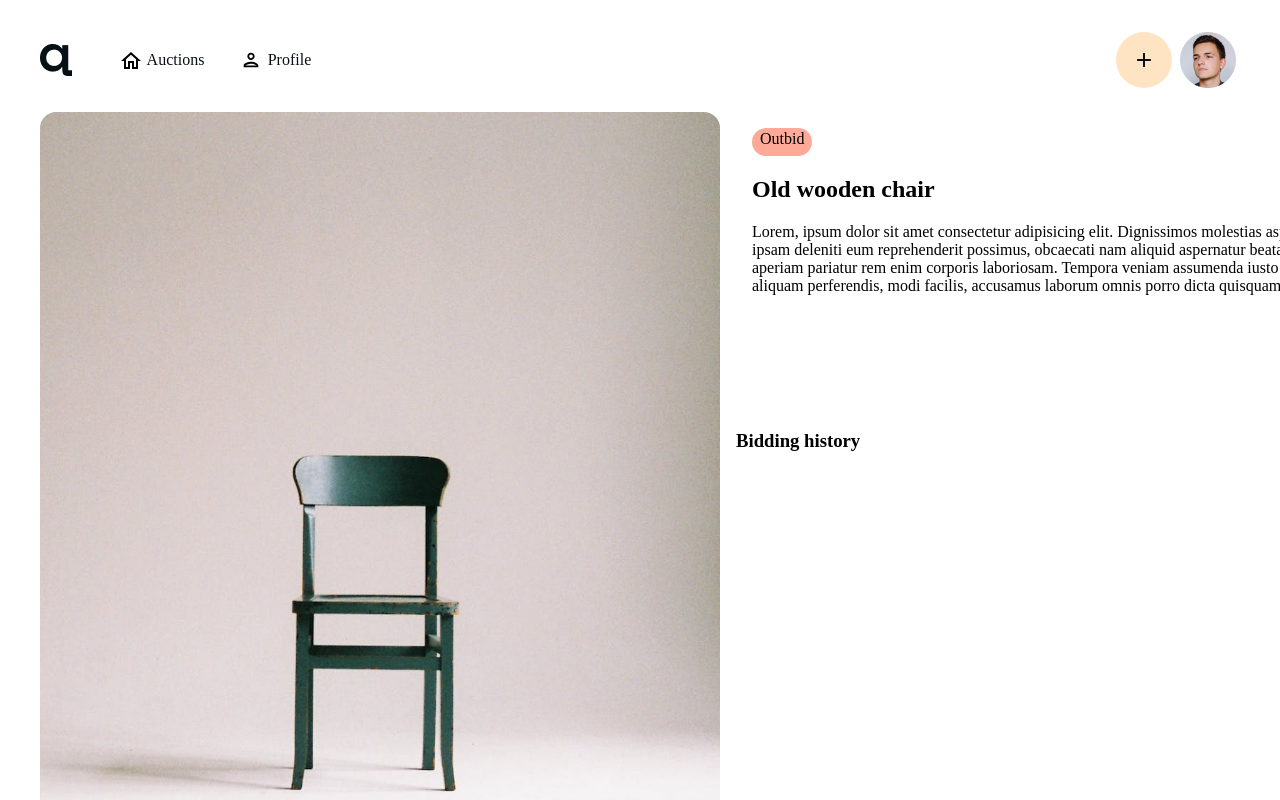
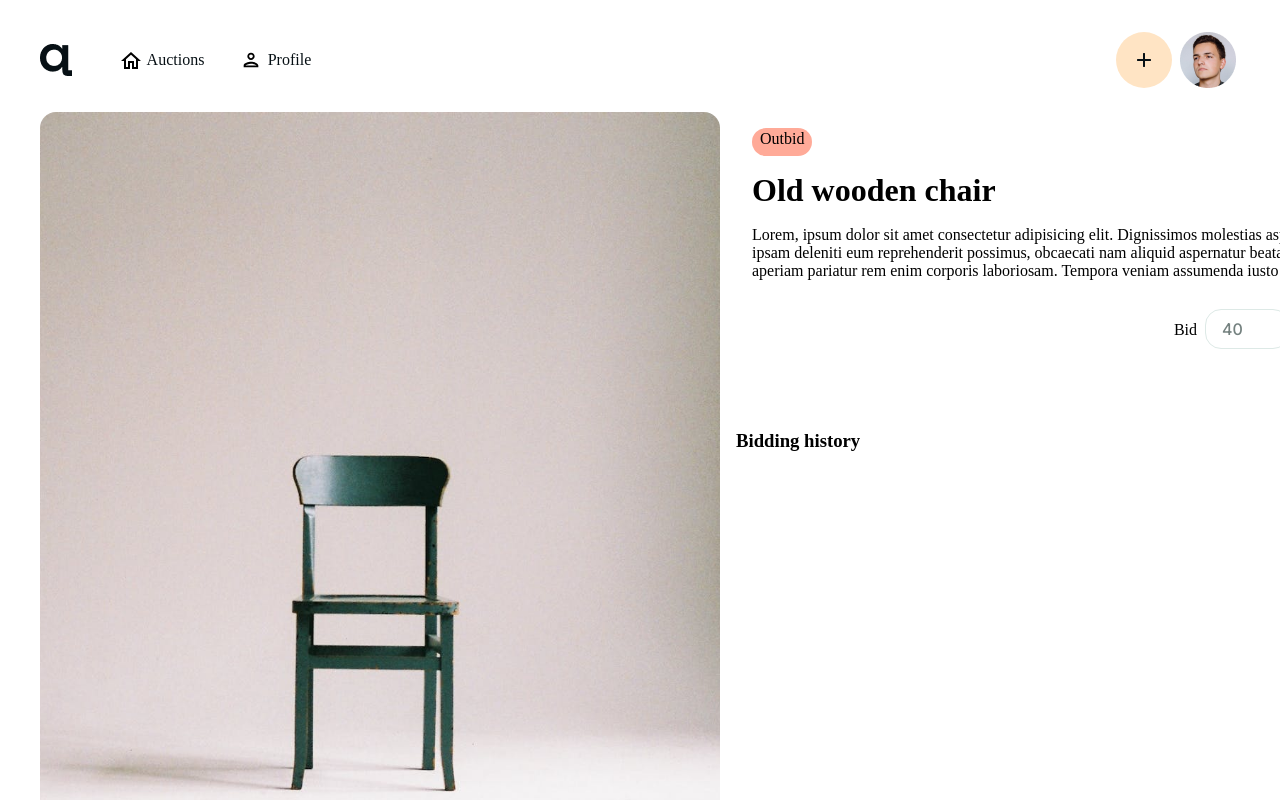
Before and after one commit to amadejaop/01-project-auctionbay-frontend-react, a React (Create React App) app: page /auction in a window 1280 px wide. Shown: the top 800 px of the page. Built offline with nearby package versions, Linux system fonts and the light colour scheme; the HTML template or start-up script is replaced by a standard one.

Commit message:
Add and style bidding form

```diff
--- a/src/assets/styles/Auction.css
+++ b/src/assets/styles/Auction.css
@@ -35,3 +35,60 @@
     justify-content: space-between;
     height: 28px;
 }
+
+.item-description > h2 {
+    font-size: 32px;
+    font-weight: 700;
+    margin-top: 16px;
+}
+
+.item-description > p {
+    margin-top: -10px;
+    margin-bottom: 29px;
+}
+
+form {
+    display: flex;
+    justify-content: flex-end;
+    gap: 8px;
+}
+
+form > button[type="submit"] {
+    background-color: #F4FF47;
+    padding: 8px 16px;
+    box-sizing: border-box;
+    width: 103px;
+    height: 40px;
+    border: none;
+    border-radius: 16px;
+    font-family: "Inter";
+    font-weight: 500;
+    font-size: 1rem;
+}
+
+form > button[type="submit"]:hover {
+    cursor: pointer;
+    background-color: #D0DB33;
+}
+
+input::-webkit-outer-spin-button,
+input::-webkit-inner-spin-button {
+    -webkit-appearance: none;
+    margin: 0;
+}
+
+input[type=number] {
+    -moz-appearance: textfield;
+    appearance: textfield;
+    border: 1px solid #DDE9E6;
+    border-radius: 16px;
+    width: 84px;
+    height: 40px;
+    box-sizing: border-box;
+    padding: 8px 16px;
+    margin-left: 8px;
+    color: #071015;
+    font-family: "Inter";
+    font-weight: 500;
+    font-size: 1rem;
+}
--- a/src/pages/Auction.tsx
+++ b/src/pages/Auction.tsx
@@ -27,11 +27,15 @@ export default function Auction() {
             Dignissimos molestias asperiores optio ipsam deleniti eum
             reprehenderit possimus, obcaecati nam aliquid aspernatur beatae,
             iure harum vel aperiam pariatur rem enim corporis laboriosam.
-            Tempora veniam assumenda iusto expedita maiores aliquam perferendis,
-            modi facilis, accusamus laborum omnis porro dicta quisquam hic
-            adipisci.
+            Tempora veniam assumenda iusto expedita.
           </p>
-          <form action=""></form>
+          <form action="">
+            <label htmlFor="bid">
+              Bid
+              <input type="number" placeholder="40" />
+            </label>
+            <button type="submit">Place bid</button>
+          </form>
         </div>
         <div className="item-bidding">
           <h3>Bidding history</h3>
```
